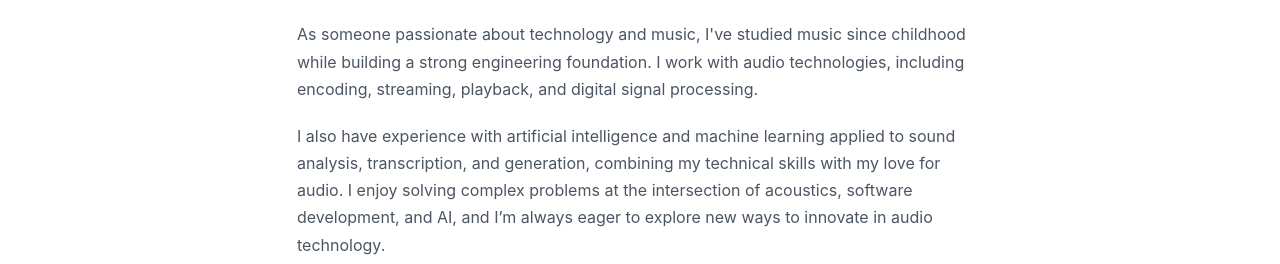
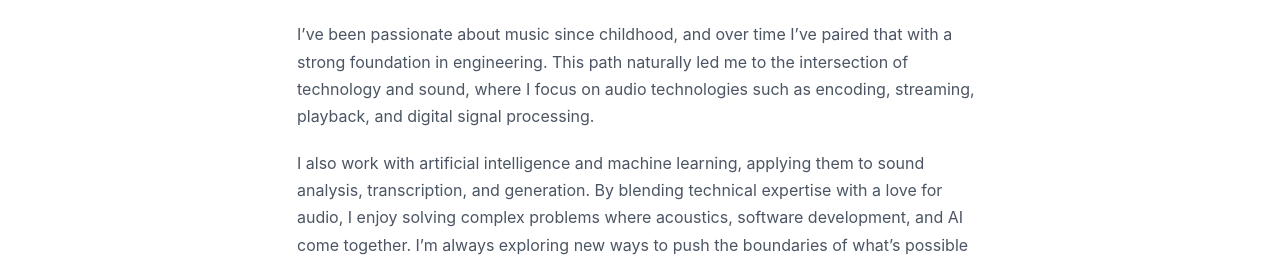
Before and after one commit to AdaSalvadorAvalos/adasalvadoravalos.github.io, a plain HTML site: page index.html in a window 1280 px wide. Shown: the part 523-787 px from the top of the page. Drawn offline with Linux system fonts and the light colour scheme.

Commit message:
index.html

```diff
--- a/index.html
+++ b/index.html
@@ -239,11 +239,10 @@
     <div class="section">
       <h2>About Me</h2>
       <p>
-        As someone passionate about technology and music, I've studied music since childhood while building a strong engineering foundation.
-        I work with audio technologies, including encoding, streaming, playback, and digital signal processing.
+        I’ve been passionate about music since childhood, and over time I’ve paired that with a strong foundation in engineering. This path naturally led me to the intersection of technology and sound, where I focus on audio technologies such as encoding, streaming, playback, and digital signal processing.
       </p>
       <p>
-        I also have experience with artificial intelligence and machine learning applied to sound analysis, transcription, and generation, combining my technical skills with my love for audio. I enjoy solving complex problems at the intersection of acoustics, software development, and AI, and I’m always eager to explore new ways to innovate in audio technology.
+        I also work with artificial intelligence and machine learning, applying them to sound analysis, transcription, and generation. By blending technical expertise with a love for audio, I enjoy solving complex problems where acoustics, software development, and AI come together. I’m always exploring new ways to push the boundaries of what’s possible in audio technology.
       </p>
 
       <div class="skills">
```
